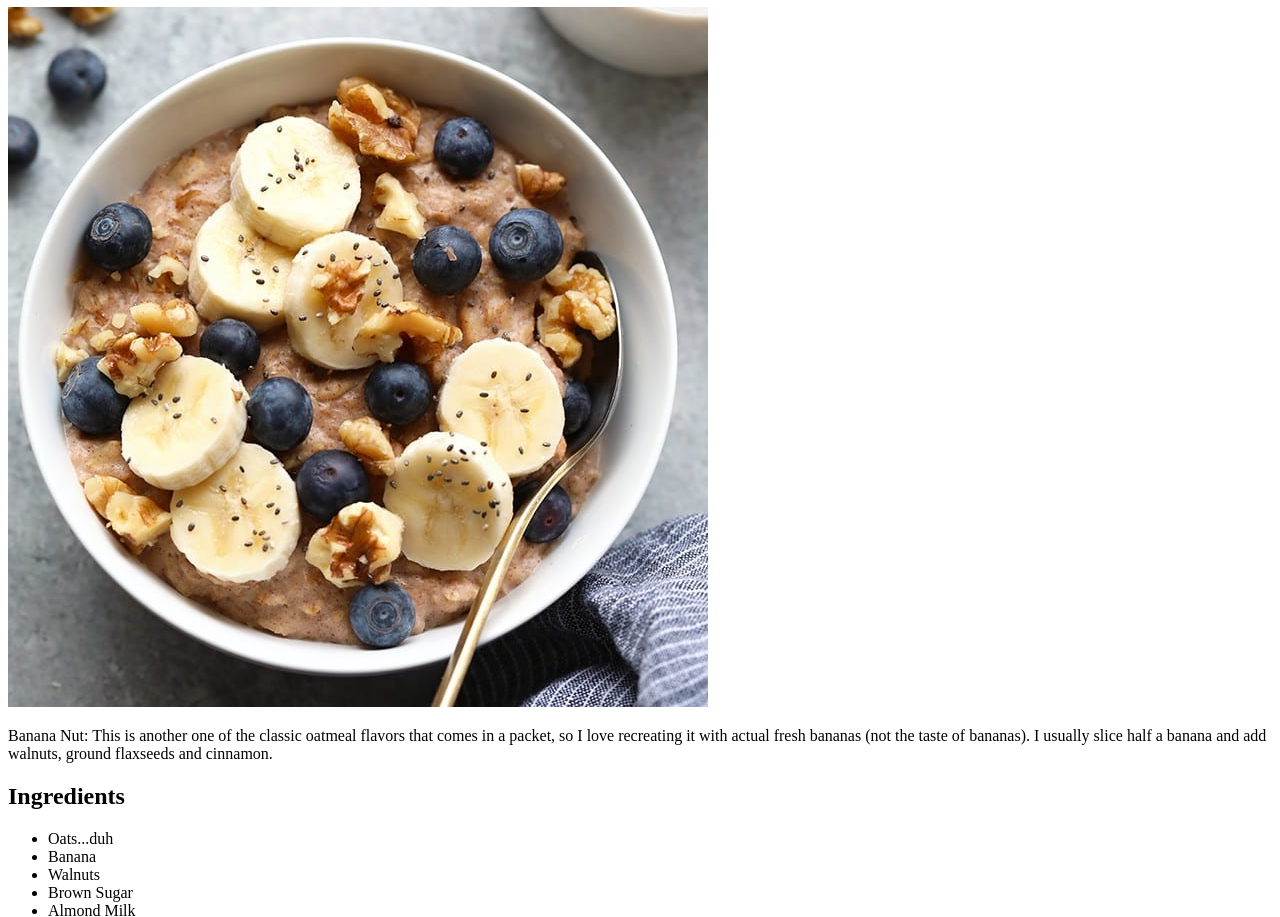
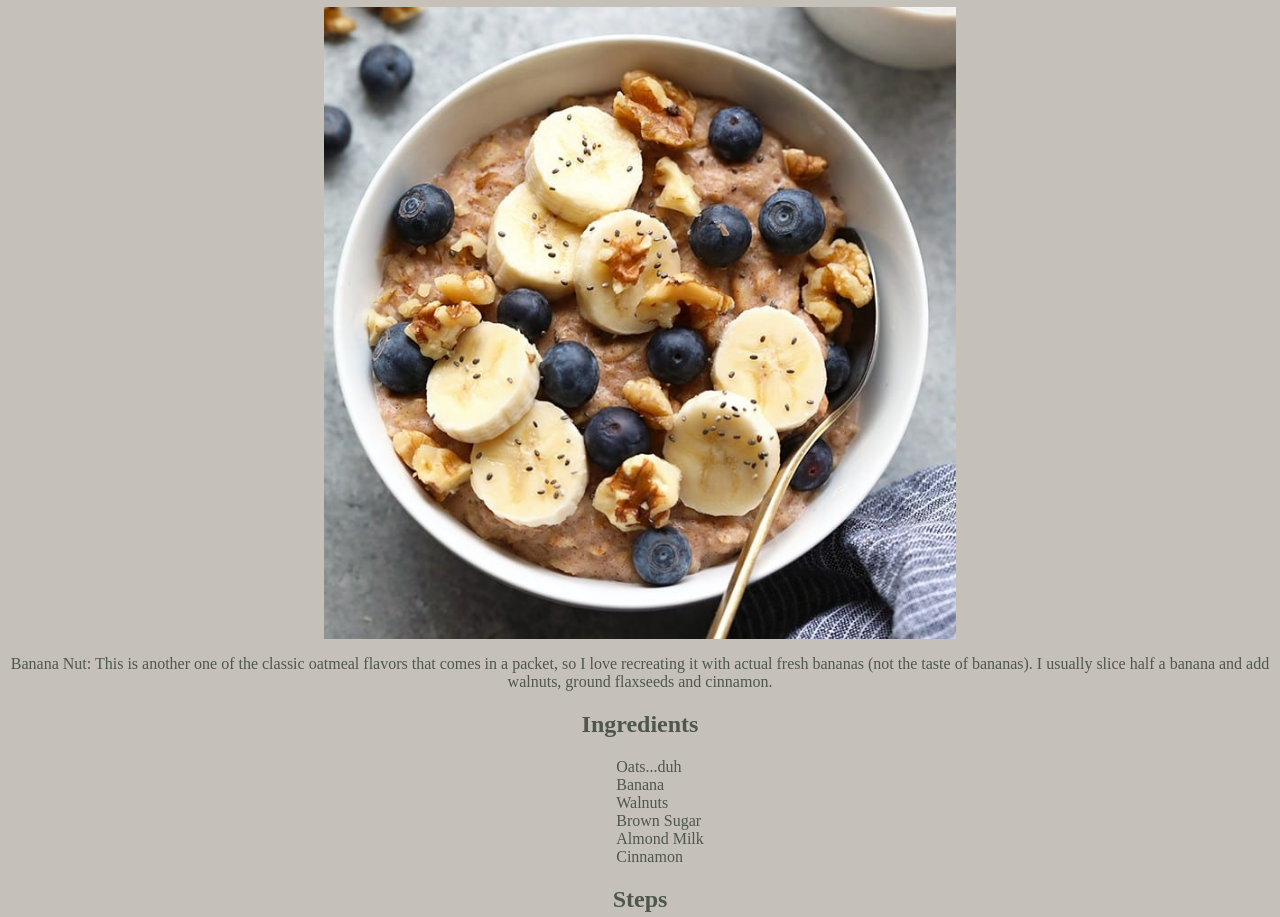
Before and after one commit to grahamewinn/odin-recipes, a plain HTML site: page recipes/oatmeal.html in a window 1280 px wide. Shown: the part 73-990 px from the top of the page. Drawn offline with Linux system fonts and the light colour scheme.

Commit message:
Adding CSS

```diff
--- a/recipes/oatmeal.html
+++ b/recipes/oatmeal.html
@@ -1,6 +1,7 @@
 <!DOCTYPE html>
 <html lang="en">
 <head>
+    <link rel="stylesheet" href="../styles.css">
     <meta charset="UTF-8">
     <meta http-equiv="X-UA-Compatible" content="IE=edge">
     <meta name="viewport" content="width=device-width, initial-scale=1.0">
--- a/styles.css
+++ b/styles.css
@@ -0,0 +1,29 @@
+body {
+    background-color: rgb(197, 193, 184);
+}
+
+h1, h2, h3, h4 {
+    text-align: center;
+    color: rgb(79, 87, 74);
+}
+
+ul, ol {
+    display: table;
+    margin: 0 auto;
+    list-style-type: none;
+    color:rgb(79, 87, 74);
+}
+
+img {
+    width: 500px;
+    height: auto;
+    display: block;
+    margin-left: auto;
+    margin-right: auto;
+    width: 50%;
+}
+
+p {
+    color:rgb(79, 87, 74);
+    text-align: center;
+}
```
Also changed, not shown: index.html (+1 -0 lines).
